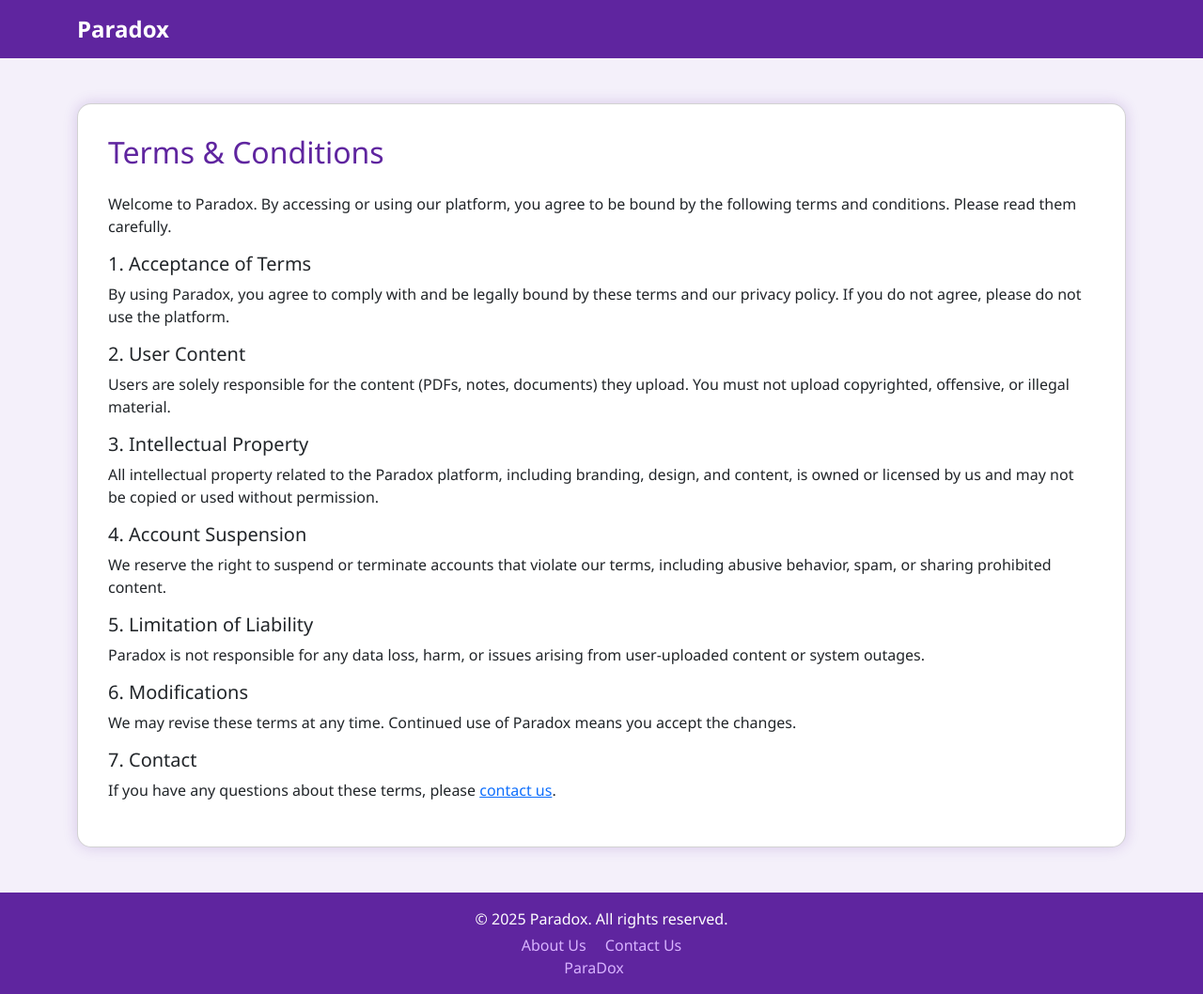
After one commit to stugitbfa/g9_paradox, a Django app: page /terms/ in a window 1280 px wide. The commit adds this page. Shown: the whole page at 94% size. Run offline with Django 5.2, Linux system fonts and the light colour scheme; some libraries are stand-ins or nearby versions.

Commit message:
complted

```diff
--- a/apps/dashboard/templates/dashboard/sign_up.html
+++ b/apps/dashboard/templates/dashboard/sign_up.html
@@ -159,7 +159,7 @@
             <div class="form-check mb-4">
               <input class="form-check-input" type="checkbox" id="termsCheck" required>
               <label class="form-check-label" for="termsCheck">
-                I agree to the <a href="#" class="text-decoration-none">Terms and Conditions</a>
+                I agree to the <a href="{% url 'terms' %}" class="text-decoration-none">Terms and Conditions</a>
               </label>
             </div>
 
@@ -170,7 +170,7 @@
 
           <div class="text-center mt-4">
             <p class="mb-1">
-              <a href="#" class="text-decoration-none text-secondary">Forgot password?</a>
+              <a href="{% url 'forgot_password' %}" class="text-decoration-none text-secondary">Forgot password?</a>
             </p>
             <p class="mb-0">
               Already have an account?
--- /dev/null
+++ b/apps/dashboard/templates/dashboard/terms.html
@@ -0,0 +1,110 @@
+{% load static %}
+<!DOCTYPE html>
+<html lang="en">
+
+<head>
+  <meta charset="UTF-8" />
+  <meta name="viewport" content="width=device-width, initial-scale=1.0" />
+  <title>Terms & Conditions | Paradox</title>
+
+  <!-- Bootstrap & Font Awesome -->
+  <link href="https://cdn.jsdelivr.net/npm/bootstrap@5.3.3/dist/css/bootstrap.min.css" rel="stylesheet">
+  <script src="https://kit.fontawesome.com/a076d05399.js" crossorigin="anonymous"></script>
+
+  <style>
+    body {
+      background-color: #f4f0fa;
+      color: #3d1c63;
+      font-family: 'Segoe UI', sans-serif;
+    }
+
+    .navbar {
+      background-color: #5f259f;
+    }
+
+    .navbar-brand {
+      font-weight: bold;
+      font-size: 1.5rem;
+      color: white !important;
+    }
+
+    .card {
+      background-color: #fff;
+      border-radius: 15px;
+      padding: 2rem;
+      box-shadow: 0 0 15px rgba(95, 37, 159, 0.2);
+    }
+
+    h2 {
+      color: #5f259f;
+    }
+
+    .footer {
+      background-color: #5f259f;
+      color: white;
+      padding: 1rem 0;
+    }
+
+    .footer a {
+      color: #d8b3ff;
+      text-decoration: none;
+    }
+
+    .footer a:hover {
+      text-decoration: underline;
+    }
+  </style>
+</head>
+
+<body>
+
+  <!-- Navbar -->
+  <nav class="navbar navbar-expand-lg">
+    <div class="container">
+      <a class="navbar-brand" href="{% url 'sign_up' %}">Paradox</a>
+    </div>
+  </nav>
+
+  <!-- Main Content -->
+  <div class="container my-5">
+    <div class="card">
+      <h2 class="mb-4">Terms & Conditions</h2>
+
+      <p>Welcome to Paradox. By accessing or using our platform, you agree to be bound by the following terms and conditions. Please read them carefully.</p>
+
+      <h5>1. Acceptance of Terms</h5>
+      <p>By using Paradox, you agree to comply with and be legally bound by these terms and our privacy policy. If you do not agree, please do not use the platform.</p>
+
+      <h5>2. User Content</h5>
+      <p>Users are solely responsible for the content (PDFs, notes, documents) they upload. You must not upload copyrighted, offensive, or illegal material.</p>
+
+      <h5>3. Intellectual Property</h5>
+      <p>All intellectual property related to the Paradox platform, including branding, design, and content, is owned or licensed by us and may not be copied or used without permission.</p>
+
+      <h5>4. Account Suspension</h5>
+      <p>We reserve the right to suspend or terminate accounts that violate our terms, including abusive behavior, spam, or sharing prohibited content.</p>
+
+      <h5>5. Limitation of Liability</h5>
+      <p>Paradox is not responsible for any data loss, harm, or issues arising from user-uploaded content or system outages.</p>
+
+      <h5>6. Modifications</h5>
+      <p>We may revise these terms at any time. Continued use of Paradox means you accept the changes.</p>
+
+      <h5>7. Contact</h5>
+      <p>If you have any questions about these terms, please <a href="#contact">contact us</a>.</p>
+    </div>
+  </div>
+
+  <!-- Footer -->
+  <footer class="footer mt-auto text-center">
+    <div class="container">
+      <p class="mb-1">© 2025 Paradox. All rights reserved.</p>
+      <a href="{% url 'about_us' %}" class="me-3">About Us</a>
+      <a href="{% url 'contact_us' %}">Contact Us</a> <br>
+      <a href="{% url 'sign_up' %}" class="me-3">ParaDox</a>
+    </div>
+  </footer>
+
+</body>
+
+</html>
--- a/apps/dashboard/urls.py
+++ b/apps/dashboard/urls.py
@@ -7,6 +7,9 @@ urlpatterns = [
     path('sign-in/', views.sign_in, name='sign_in'),
     path('', views.sign_up, name='sign_up'),
     path('index/', views.index, name='index'),
+     path('terms/', views.terms, name='terms'),
+    path('about/', views.about_us, name='about_us'),
+    path('contact/', views.contact_us, name='contact_us'),
     path('profile/<int:user_id>/', views.public_profile, name='public_profile'),
     path('follow/<int:user_id>/', views.toggle_follow, name='toggle_follow'),
     path('show/', views.show, name='show'),
--- a/apps/dashboard/views.py
+++ b/apps/dashboard/views.py
@@ -438,3 +438,12 @@ def search(request):
         'query': query,
         'current_user': current_user,
     })
+
+def terms(request):
+    return render(request, 'dashboard/terms.html')
+
+def about_us(request):
+    return render(request, 'dashboard/about_us.html')
+
+def contact_us(request):
+    return render(request, 'dashboard/contact_us.html')
```
Also changed, not shown: apps/dashboard/models.py (+5 -2 lines), apps/dashboard/templates/dashboard/about_us.html (added, +86 -0 lines), apps/dashboard/templates/dashboard/contact_us.html (added, +97 -0 lines), apps/dashboard/templates/dashboard/index.html (+17 -3 lines), ParaDox.DB.
